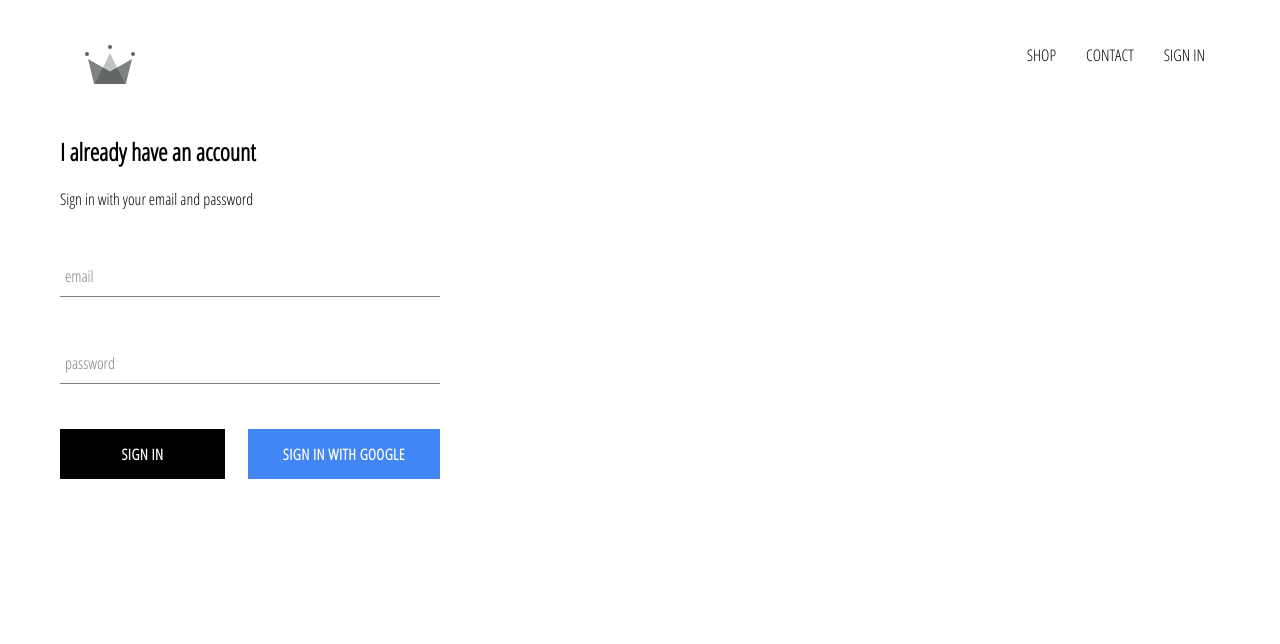
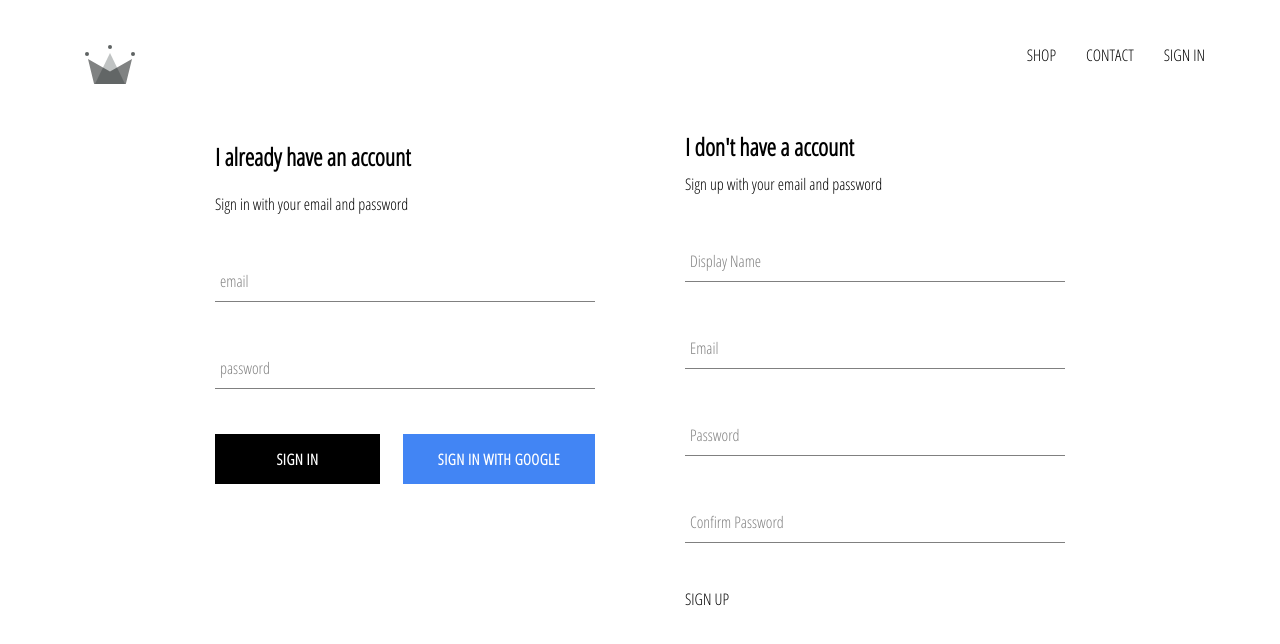
Before and after one commit to loreehflo/crwn-clothing, a React (Create React App) app: page /signinandsignup in a window 1280 px wide. Shown: the top 644 px of the page. Built offline with nearby package versions, Linux system fonts and the light colour scheme; no server answers.

Commit message:
implemented firebase utils, included ability to store authenticated user into our fire store database

```diff
--- a/src/App.js
+++ b/src/App.js
@@ -9,7 +9,7 @@
 import SingInAndSignUp from './pages/sign-in-and-sign-up/sign-in-and-sign-up.component.jsx'
 import Header from './components/header/header.component.jsx'
 import SignInAndSignUpPage from './pages/sign-in-and-sign-up/sign-in-and-sign-up.component.jsx';
-import { auth } from './firebase/firebase.utils';
+import { auth, createUserProfileDocument } from './firebase/firebase.utils';
 
 const HatsPage = () => (
   <div>
@@ -29,11 +29,25 @@
   unsuscribeFromAuth = null
 
   componentDidMount() {
-    this.unsuscribeFromAuth = auth.onAuthStateChanged(user => {
-      this.setState({ currentUser: user });
+    this.unsuscribeFromAuth = auth.onAuthStateChanged(async userAuth => {
+      if (userAuth) {
+        const userRef = await createUserProfileDocument(userAuth);
 
-      console.log(user);
-    })
+        userRef.onSnapshot(snapShot => {
+          this.setState({
+            currentUser: {
+              id: snapShot.id,
+              ...snapShot.data()
+            }
+          });
+
+          console.log(this.state);
+
+        });
+      }
+
+      this.setState({ currentUser: userAuth });
+    });
   }
 
   componentWillUnmount() {
--- /dev/null
+++ b/src/components/sign-up/sign-up.component.jsx
@@ -0,0 +1,106 @@
+import React from 'react';
+
+import FormInput from '../form-input/form-input.components'
+
+import CustomButton from '../custom-button/custom-button.component';
+
+import { auth, createUserProfileDocument } from '../../firebase/firebase.utils';
+
+import './sign-up.styles.scss';
+
+class SignUp extends React.Component {
+    constructor() {
+        super();
+
+
+        this.state = {
+            displayName: '',
+            email: '',
+            password: '',
+            confirmPassword: ''
+
+        }
+    }
+
+    handleSubmit = async event => {
+        event.preventDefault();
+
+        const { displayName, email, password, confirmPassword } = this.state;
+
+        if (password !== confirmPassword) {
+            alert("passwords don't match")
+
+            return;
+        }
+
+        try {
+            const { user } = await auth.createUserWithEmailAndPassword(email, password);
+
+            await createUserProfileDocument(user, { displayName });
+
+            this.setState({
+                displayName: '',
+                email: '',
+                password: '',
+                confirmPassword: '',
+            })
+
+        } catch (error) {
+            console.error(error);
+        }
+    };
+
+    handleChange = event => {
+        const { name, value } = event.target;
+
+        this.setState({ [name]: value })
+    };
+
+    render() {
+        const { displayName, email, password, confirmPassword } = this.state;
+        return (
+            <div className='sign-up'>
+                <h2 className='title'>I don't have a account</h2>
+                <span>Sign up with your email and password</span>
+                <form className='sign-up-form' onSubmit={this.handleSubmit}>
+                    <FormInput
+                        type='text'
+                        name='displayName'
+                        value={displayName}
+                        onChange={this.handleChange}
+                        label='Display Name'
+                        required
+                    />
+                    <FormInput
+                        type='email'
+                        name='email'
+                        value={email}
+                        onChange={this.handleChange}
+                        label='Email'
+                        required
+                    />
+                    <FormInput
+                        type='password'
+                        name='password'
+                        value={password}
+                        onChange={this.handleChange}
+                        label='Password'
+                        required
+                    />
+                    <FormInput
+                        type='password'
+                        name='confirmPassword'
+                        value={confirmPassword}
+                        onChange={this.handleChange}
+                        label='Confirm Password'
+                        required
+                    />
+                    <customButton type='submit'> SIGN UP </customButton>
+                </form>
+            </div>
+        )
+    };
+
+}
+
+export default SignUp;
--- /dev/null
+++ b/src/components/sign-up/sign-up.styles.scss
@@ -0,0 +1,10 @@
+.sign-up {
+    display:flex;
+    flex-direction: column;
+    width: 380px;
+
+    .title {
+        margin: 10px 0;
+    }
+
+}
--- a/src/firebase/firebase.utils.js
+++ b/src/firebase/firebase.utils.js
@@ -12,6 +12,34 @@
     measurementId: "G-60YW7HJ6DW"
 };
 
+export const createUserProfileDocument = async (userAuth, additionalData) => {
+    if (!userAuth) return;
+
+    const userRef = firestore.doc(`users/${userAuth.uid}`);
+
+    const snapShot = await userRef.get();
+
+    if (!snapShot.exists) {
+        const { displayName, email } = userAuth;
+        const createdAt = new Date();
+
+        try {
+            await userRef.set({
+                displayName,
+                email,
+                createdAt,
+                ...additionalData
+            })
+        } catch (error) {
+            console.log('error creating user', error.message)
+        }
+    }
+
+    return userRef;
+
+};
+
+
 firebase.initializeApp(config);
 
 export const auth = firebase.auth();
--- a/src/pages/sign-in-and-sign-up/sign-in-and-sign-up.component.jsx
+++ b/src/pages/sign-in-and-sign-up/sign-in-and-sign-up.component.jsx
@@ -1,13 +1,15 @@
 import React from 'react';
 
 import SignIn from '../../components/sign-in/sign-in.components'
+import SignUp from '../../components/sign-up/sign-up.component'
 
 import './sign-in-and-sign-up.styles.scss';
 
 const SignInAndSignUpPage = () => (
     <div className='sign-in-and-sign-up'>
-        <SignIn/>
-        </div>
+        <SignIn />
+        <SignUp />
+    </div>
 );
 
 export default SignInAndSignUpPage
--- a/src/pages/sign-in-and-sign-up/sign-in-and-sign-up.styles.scss
+++ b/src/pages/sign-in-and-sign-up/sign-in-and-sign-up.styles.scss
@@ -0,0 +1,6 @@
+.sign-in-and-sign-up {
+    width: 850px;
+    display: flex;
+    justify-content: space-between;
+    margin: 30px auto;
+  }
--- /dev/null
+++ b/src/test.js
@@ -0,0 +1,6 @@
+import firebase from 'firebase/app';
+import 'firebase/firestore';
+
+const firestore = firebase.firestore();
+
+firestore.doc('/users/c499HDKxzw7LXZLrULux/cartitems/aoF0hMKwrbg20saGNxSg');
```
